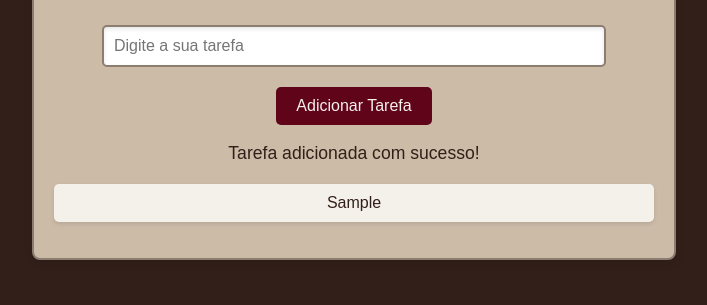
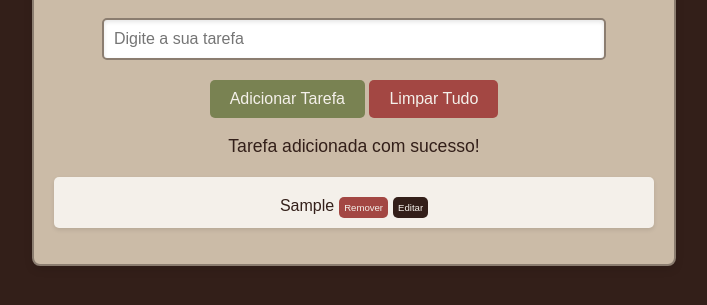
Before and after one commit to kaiquedevesa1/Lista-de-Tarefa, a plain HTML site: page index.html in a window 1280 px wide. Both pictures are taken after typing "Sample" into the empty fields and a click on the button "Adicionar Tarefa". Shown: the part 333-638 px from the top of the page, without its empty margins (286-993 px from the left). Drawn offline with Linux system fonts and the light colour scheme.

Commit message:
add buttons edit

```diff
--- a/index.html
+++ b/index.html
@@ -12,6 +12,7 @@
       <p>Adicione suas tarefas!</p>
       <input type="text" id="inputTarefa" placeholder="Digite a sua tarefa" />
       <button onclick="adicionarTarefa()">Adicionar Tarefa</button>
+      <button onclick="limparLista()" class="botao_lista">Limpar Tudo</button>
       <p id="mensagem"></p>
       <ul id="listaTarefas"></ul>
     </div>
--- a/script.js
+++ b/script.js
@@ -23,10 +23,42 @@ function renderizarTarefas() {
   const listaTarefas = document.getElementById("listaTarefas");
   listaTarefas.innerHTML = "";
 
-  let i = 0;
-  for (i; i < tarefas.length; i++) {
+  for (let i = 0; i < tarefas.length; i++) {
     let novaTarefa = document.createElement("li");
     novaTarefa.textContent = tarefas[i];
+
+    let botaoRemover = document.createElement("button");
+    botaoRemover.className = "remover";
+    botaoRemover.textContent = "Remover";
+    botaoRemover.onclick = () => removerTarefa(i);
+
+    let botaoEditar = document.createElement("button");
+    botaoEditar.className = "editar";
+    botaoEditar.textContent = "Editar";
+    botaoEditar.onclick = () => editarTarefa(i);
+
+    novaTarefa.appendChild(botaoRemover);
+    novaTarefa.appendChild(botaoEditar);
     listaTarefas.appendChild(novaTarefa);
   }
 }
+
+function removerTarefa(i) {
+  tarefas.splice(i, 1);
+  renderizarTarefas();
+}
+
+function editarTarefa(i) {
+  let tarefaEditada = prompt("Edite a tarefa");
+  if (tarefaEditada.trim() !== "") {
+    tarefas[i] = tarefaEditada;
+    renderizarTarefas();
+  }
+}
+
+function limparLista() {
+  tarefas.length = 0;
+  renderizarTarefas();
+  const mensagem = document.getElementById("mensagem");
+  mensagem.textContent = "Lista de tarefas limpa com sucesso";
+}
--- a/style.css
+++ b/style.css
@@ -25,7 +25,7 @@ p {
   font-size: 1.1em;
 }
 button {
-  background-color: #60041a;
+  background-color: #798252;
   color: #f4f0ea;
   padding: 10px 20px;
   border: none;
@@ -36,7 +36,8 @@ button {
   margin-top: 10px;
 }
 button:hover {
-  background-color: #a34743;
+  background-color: #ccd595;
+  color: #504e4d;
 }
 ul {
   list-style: none;
@@ -70,11 +71,40 @@ input[type="text"]:focus {
   border-color: #60041a;
   box-shadow: inset 0 2px 4px rgba(96, 4, 26, 0.3);
 }
-
-.sucess {
-  color: #28a745;
+button.remover {
+  background-color: #a34743;
+  color: #f4f0ea;
+  padding: 5px 5px;
+  border: none;
+  border-radius: 5px;
+  cursor: pointer;
+  font-size: 0.6em;
+  margin-left: 5px;
+  transition: background-color 0.3s ease;
+}
+button.remover:hover {
+  background-color: #60041a;
+}
+button.editar {
+  background-color: #331f19;
+  color: #f4f0ea;
+  padding: 5px 5px;
+  border: none;
+  border-radius: 5px;
+  cursor: pointer;
+  font-size: 0.6em;
+  margin-left: 5px;
+  transition: background-color 0.3s ease;
+}
+button.editar:hover {
+  background-color: #744d41;
 }
 
-.fail {
-  color: #a34743;
+.botao_lista {
+  background-color: #a34743;
 }
+
+.botao_lista:hover {
+  background-color: #60041a;
+  color: #f4f0ea;
+}
```
